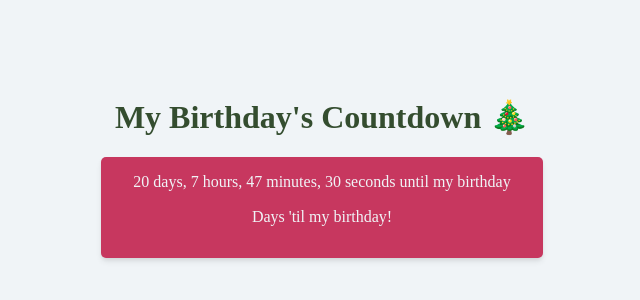
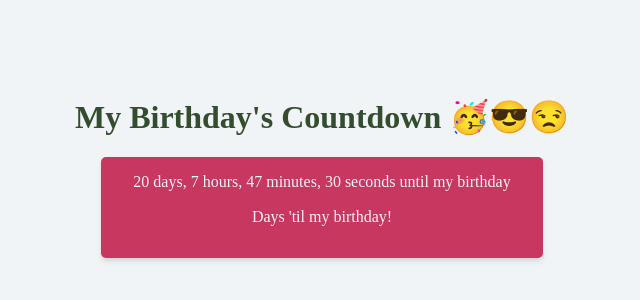
Before and after one commit to zainabturkmen/javascriptmas-first-day, a website built with Vite: page Birthday Countdown/co7bd4519909550a2e9dd2d34/index.html in a window 1280 px wide. Shown: the part 232-532 px from the top of the page, without its empty margins (318-958 px from the left). Built offline with nearby package versions, Linux system fonts and the light colour scheme.

Commit message:
Update index.html

```diff
--- a/Birthday Countdown/co7bd4519909550a2e9dd2d34/index.html
+++ b/Birthday Countdown/co7bd4519909550a2e9dd2d34/index.html
@@ -3,7 +3,7 @@
         <link rel="stylesheet" href="index.css">
     </head>
     <body>
-        <h1>My Birthday's Countdown 🎄</h1>
+        <h1>My Birthday's Countdown 🥳😎😒</h1>
         <div class="container">
             <p id="countdown-display" class="countdown-display">-</p>
             <p class="countdown-text">Days 'til my birthday!</p>
```
